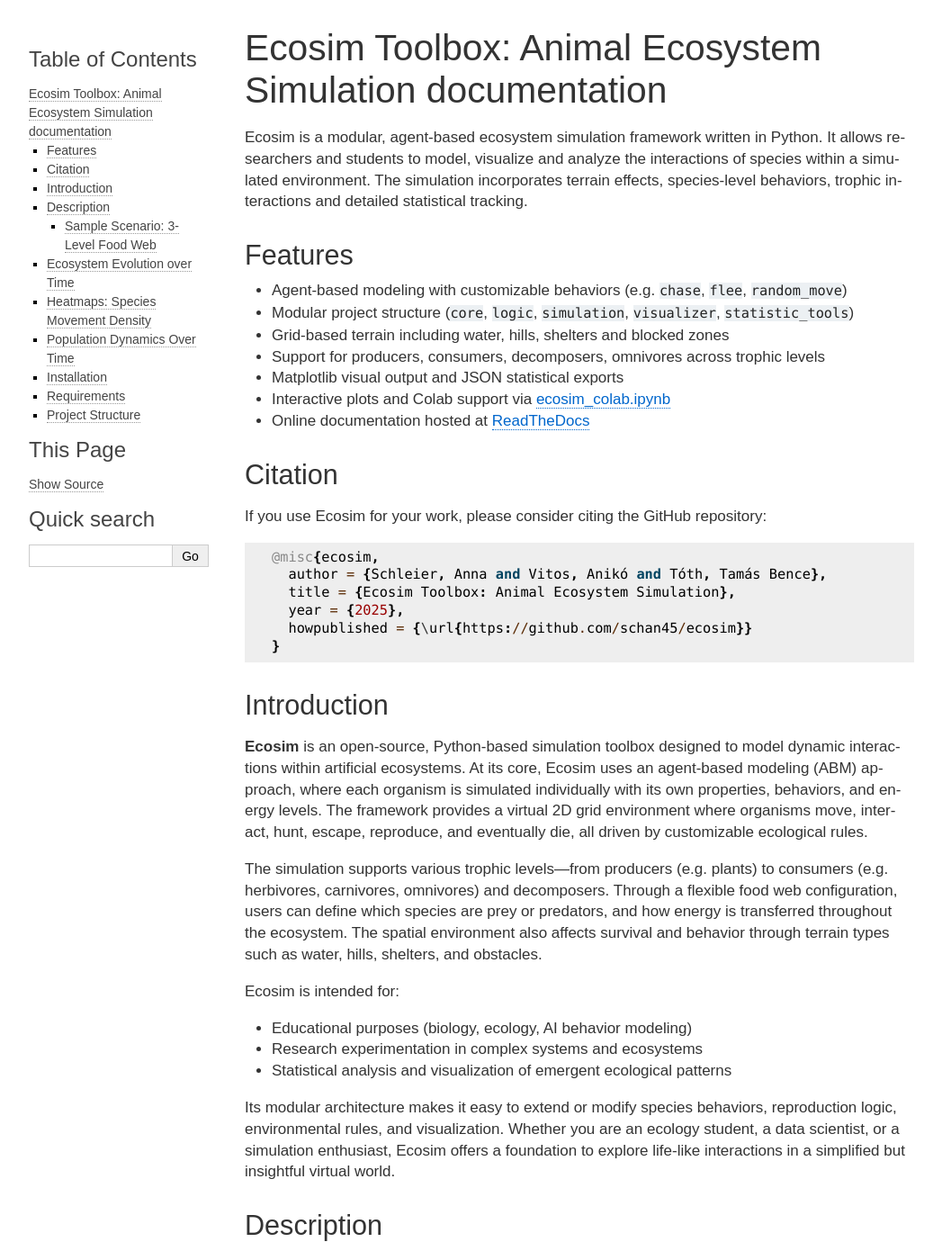
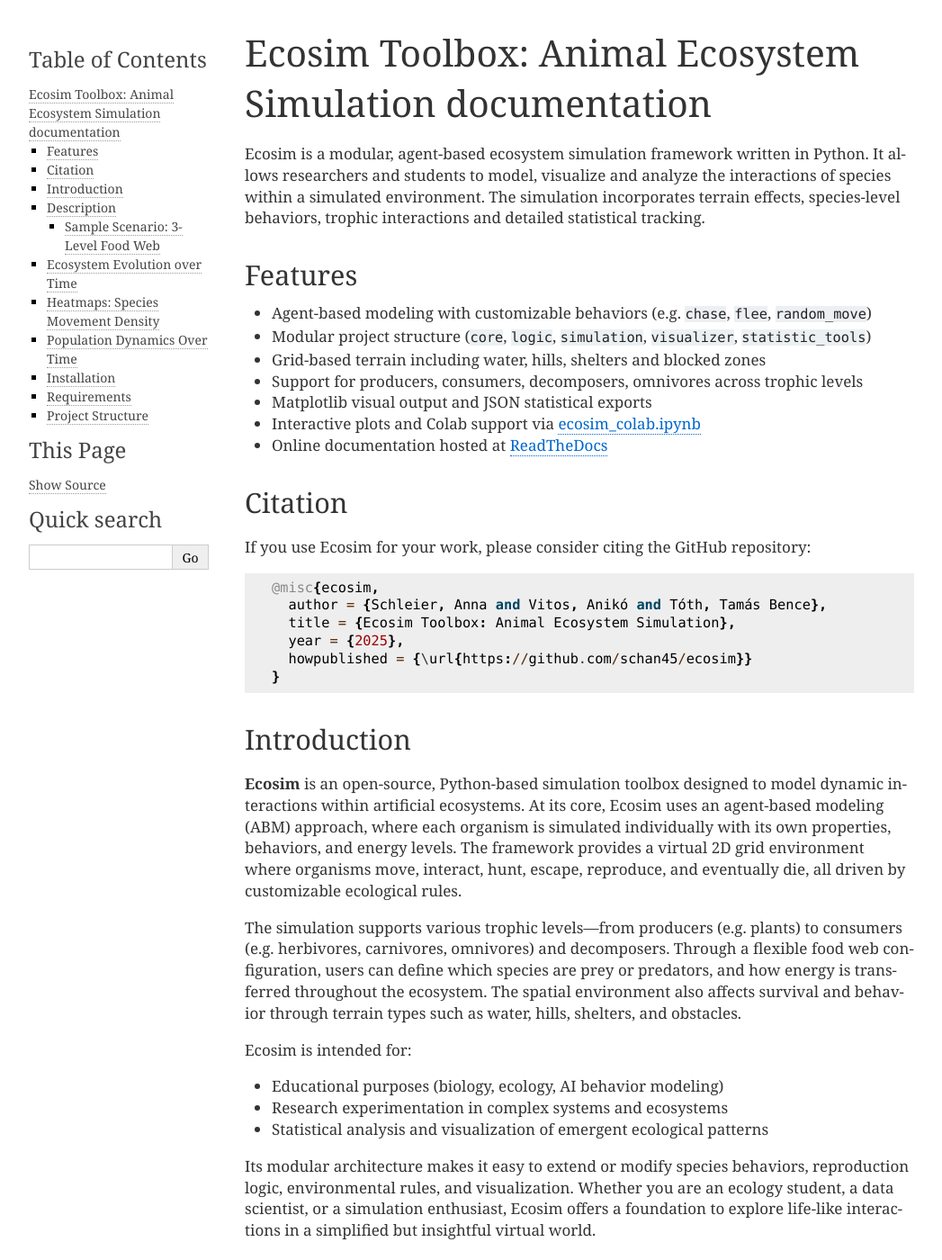
Before and after one commit to schan45/ecosim, a Sphinx documentation site: the page built from docs/index.rst, in a window 1280 px wide and 1400 px high. Shown: the whole window at 90% size, without its empty margins (106-1153 px from the left). Built offline with Sphinx 7.4.7, drawn with Linux system fonts in a browser that asks for light colours.

Commit message:
Update conf.py font

```diff
--- a/docs/conf.py
+++ b/docs/conf.py
@@ -61,7 +61,6 @@
     'sidebar_background': '#fcdfb3',  # világos háttér
     'link': '#0066cc',
     'link_hover': '#004499',
-    'font_family': 'sans-serif',
 }
 
 html_css_files = ['custom.css']
```
